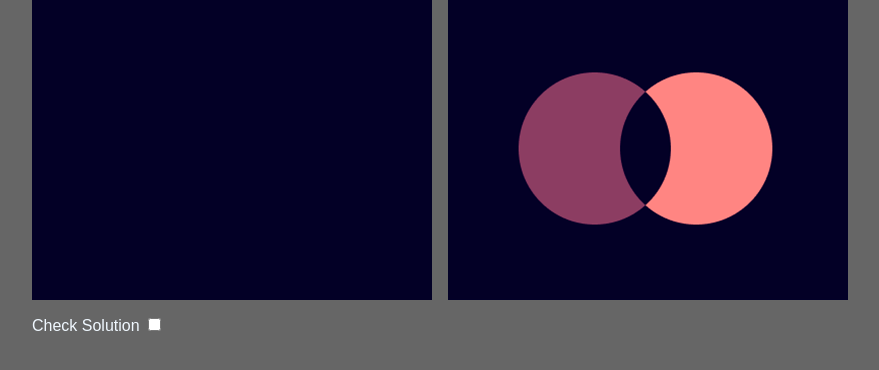
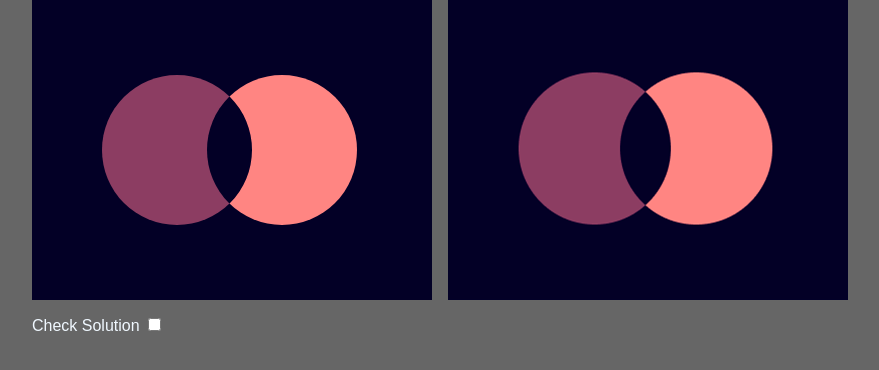
Before and after one commit to tiffanyona6/drawwithcss, a plain HTML site: page challenges/reto-7/index.html in a window 1280 px wide. Shown: the whole page, without its empty margins (158-1037 px from the left). Drawn offline with Linux system fonts and the light colour scheme.

Commit message:
actualizado 20/03

```diff
--- a/challenges/reto-1/css/styles.css
+++ b/challenges/reto-1/css/styles.css
@@ -36,8 +36,8 @@ Colors:
   content: "";
   background-color: #ff5f54;
   position: absolute;
-  top: 60px;
-  left: -190px;
+  top: 170px;
+  left: -70px;
   width: 200px;
   height: 200px;
   rotate: 45deg;
--- a/challenges/reto-4/css/styles.css
+++ b/challenges/reto-4/css/styles.css
@@ -14,4 +14,32 @@ Colors:
 }
 
 .shape {
+  background-color: #3278ff;
+  position: relative;
+  width: 150px;
+  height: 150px;
+  border-radius: 100px;
+  top: 45px;
+  left: 120px;
 }
+
+.shape::before {
+  background-color: #ffe58e;
+  content: "";
+  position: absolute;
+  width: 75px;
+  height: 125px;
+  top: 75px;
+  left: 0px;
+}
+
+.shape::after {
+  background-color: #79d6ff;
+  content: "";
+  position: absolute;
+  width: 75px;
+  height: 75px;
+  top: 75px;
+  left: 0;
+  border-radius: 0 0 0 100px;
+}
--- a/challenges/reto-5/css/styles.css
+++ b/challenges/reto-5/css/styles.css
@@ -10,4 +10,22 @@ Colors:
 }
 
 .shape {
+  background-color: #063a86;
+  position: relative;
+  width: 100px;
+  height: 250px;
+  top: 30px;
+  left: 150px;
 }
+
+.shape::after {
+  background-color: #4893d2;
+  content: "";
+  position: absolute;
+  width: 100px;
+  height: 100px;
+  top: -70px;
+  left: 0;
+  rotate: 45deg;
+  box-shadow: 205px 205px #4893d2;
+}
--- a/challenges/reto-6/css/styles.css
+++ b/challenges/reto-6/css/styles.css
@@ -11,4 +11,15 @@ Colors:
 }
 
 .shape {
+  background-color: #ff955f;
+  position: relative;
+  width: 79px;
+  height: 79px;
+  top: 10px;
+  left: 10px;
+  border-top-left-radius: 100%;
+  box-shadow: 100px 0 #ffd7b4, 200px 0 #ff955f, 300px 0 #ffd7b4,
+    0px 100px #ffd7b4, 100px 100px #ff955f, 200px 100px #ffd7b4,
+    300px 100px #ff955f, 0px 200px #ff955f, 100px 200px #ffd7b4,
+    200px 200px #ff955f, 300px 200px #ffd7b4;
 }
--- a/challenges/reto-7/css/styles.css
+++ b/challenges/reto-7/css/styles.css
@@ -11,4 +11,33 @@ Colors:
 }
 
 .shape {
+  background-color: #8c3d62;
+  position: relative;
+  width: 150px;
+  height: 150px;
+  border-radius: 100px;
+  top: 75px;
+  left: 70px;
 }
+
+.shape::after {
+  background-color: #030026;
+  content: "";
+  position: absolute;
+  width: 150px;
+  height: 150px;
+  border-radius: 100px;
+  top: 0px;
+  left: 105px;
+  box-shadow: inset -105px 0 0 0 #ff8582;
+}
+
+.shape:before {
+  background-color: #8c3d62;
+  position: relative;
+  width: 150px;
+  height: 150px;
+  border-radius: 100px;
+  top: 75px;
+  left: 70px;
+}
```
Also changed, not shown: challenges/reto-2/css/styles.css (+20 -0 lines), challenges/reto-3/css/styles.css (+7 -0 lines), challenges/reto-8/css/styles.css (+19 -0 lines), challenges/reto-9/css/styles.css (+8 -0 lines).
